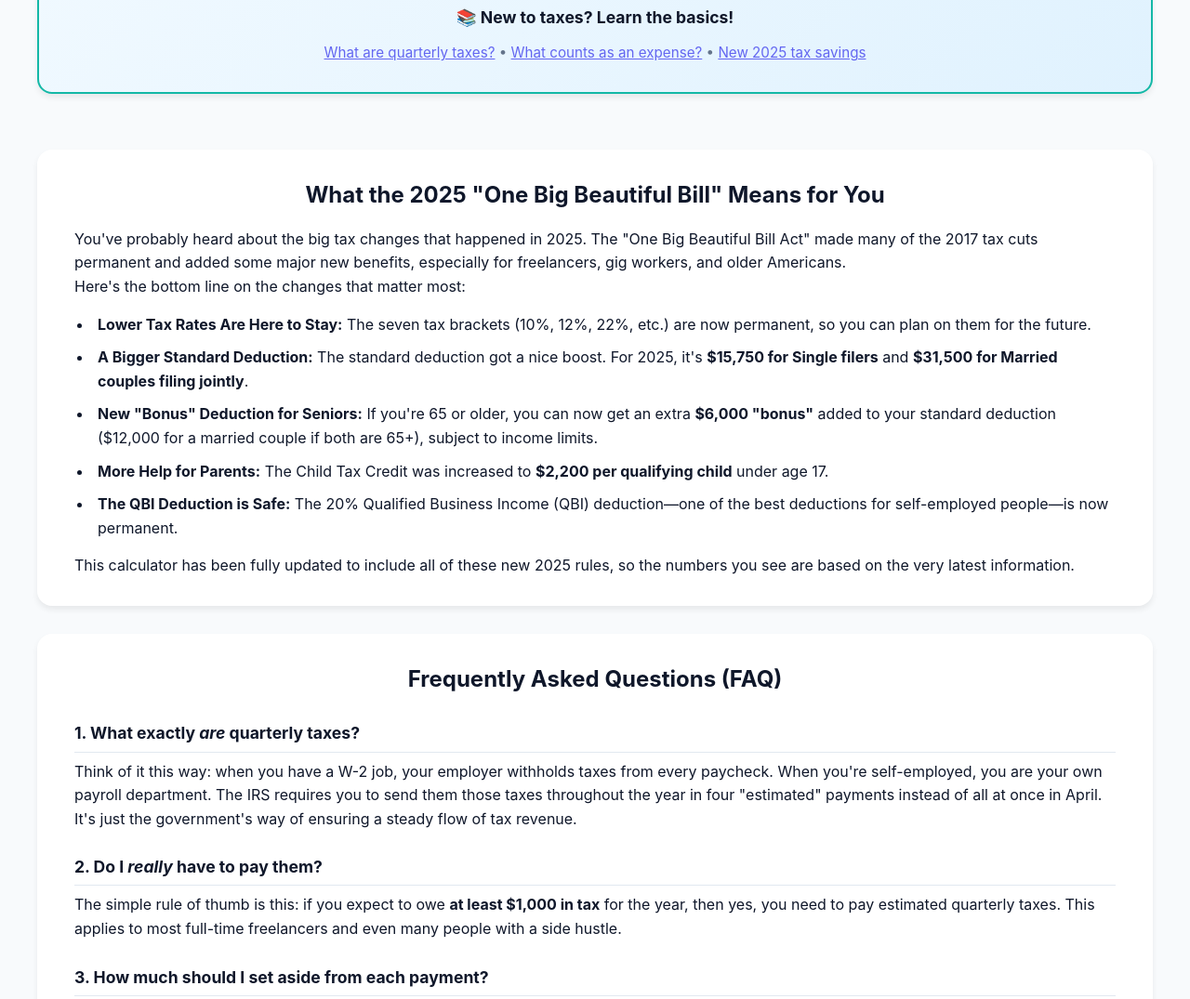
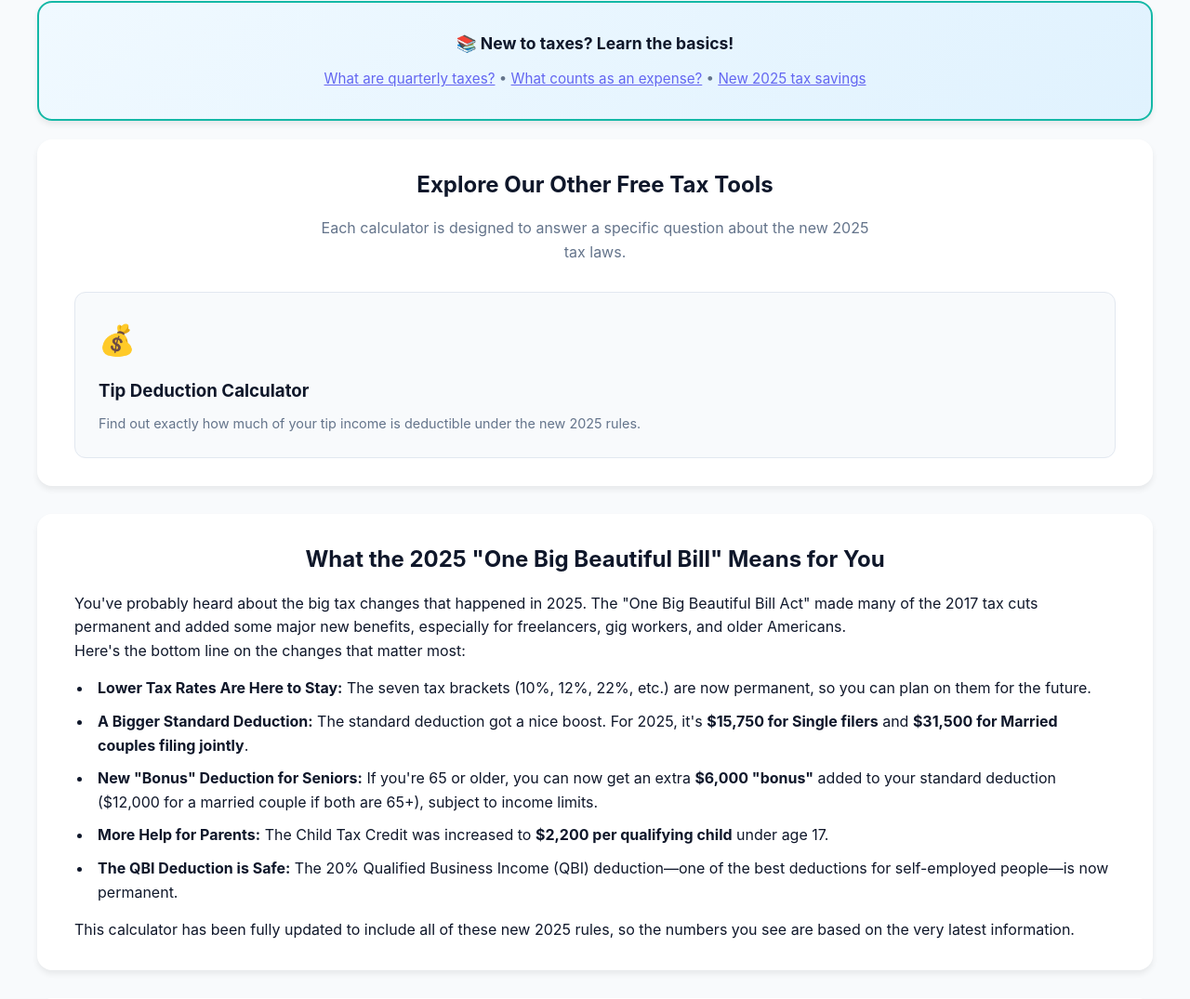
Before and after one commit to onozitsclaire/quarterlytaxapp, a plain HTML site: page index.html in a window 1280 px wide. Shown: the part 1889-2964 px from the top of the page at 93% size. Drawn offline with Linux system fonts and the light colour scheme.

Commit message:
Update index.html

```diff
--- a/index.html
+++ b/index.html
@@ -733,6 +733,41 @@
         .content-block ul li {
             margin-bottom: 10px;
             padding-left: 5px;
+        }
+
+        /* New Tool Grid Styles */
+        .tool-grid {
+            display: grid;
+            grid-template-columns: repeat(auto-fit, minmax(250px, 1fr));
+            gap: 20px;
+            text-align: left;
+        }
+        .tool-card {
+            display: block;
+            background: #f8fafc;
+            border: 1px solid var(--light-gray);
+            border-radius: 12px;
+            padding: 25px;
+            text-decoration: none;
+            color: var(--dark);
+            transition: all 0.3s ease;
+        }
+        .tool-card:hover {
+            transform: translateY(-5px);
+            box-shadow: var(--hover-shadow);
+            border-color: var(--primary);
+        }
+        .tool-icon {
+            font-size: 2rem;
+            margin-bottom: 15px;
+        }
+        .tool-title {
+            font-weight: 700;
+            margin-bottom: 8px;
+        }
+        .tool-description {
+            font-size: 0.9rem;
+            color: var(--gray);
         }
 
         /* Tips Carousel - Enhanced Visual Design */
@@ -1166,6 +1201,7 @@
                                 <span class="input-prefix">$</span>
                                 <input type="number" id="tipsIncome" class="input-field" placeholder="0" min="0" max="25000">
                             </div>
+                            <p style="text-align: right; margin-top: 5px; font-size: 0.9rem;"><a href="/tip-calculator.html" style="color: var(--primary); font-weight: 600;">Use our standalone Tip Deduction Calculator &rarr;</a></p>
                         </div>
 
                         <div class="input-group">
@@ -1354,7 +1390,20 @@
             </div>
         </div>
 
-        <div class="welcome-card content-block" style="display: block; margin-top: 40px;">
+        <div class="welcome-card content-block" style="display: block; text-align: center;">
+            <h2 class="welcome-title">Explore Our Other Free Tax Tools</h2>
+            <p style="color: var(--gray); max-width: 600px; margin: 0 auto 30px;">Each calculator is designed to answer a specific question about the new 2025 tax laws.</p>
+
+            <div class="tool-grid">
+                <a href="/tip-calculator.html" class="tool-card">
+                    <div class="tool-icon">💰</div>
+                    <h3 class="tool-title">Tip Deduction Calculator</h3>
+                    <p class="tool-description">Find out exactly how much of your tip income is deductible under the new 2025 rules.</p>
+                </a>
+            </div>
+        </div>
+
+        <div class="welcome-card content-block" style="display: block;">
             <h2 class="welcome-title">What the 2025 "One Big Beautiful Bill" Means for You</h2>
             <p>You've probably heard about the big tax changes that happened in 2025. The "One Big Beautiful Bill Act" made many of the 2017 tax cuts permanent and added some major new benefits, especially for freelancers, gig workers, and older Americans.</p>
             <p>Here's the bottom line on the changes that matter most:</p>
```
